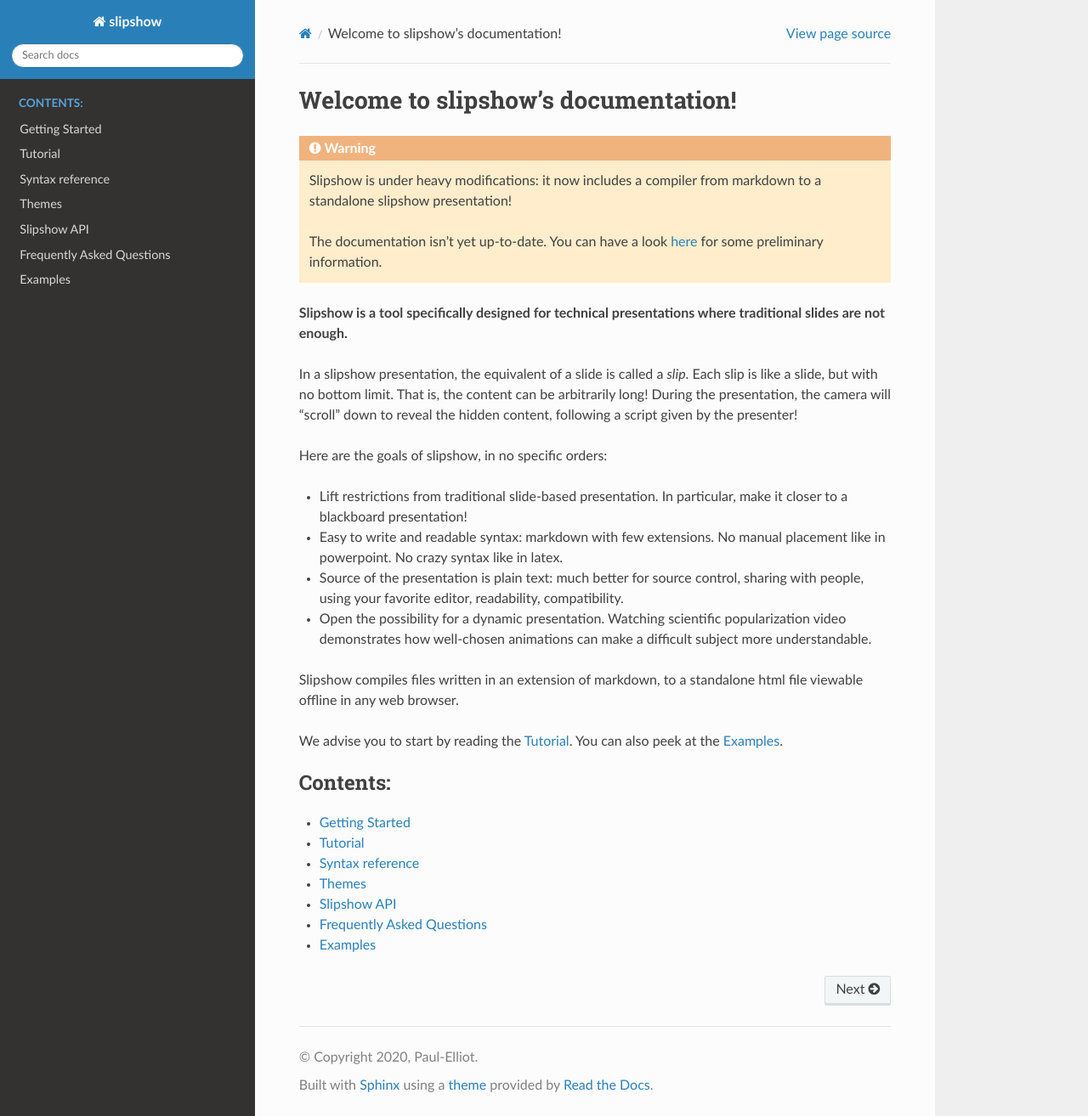
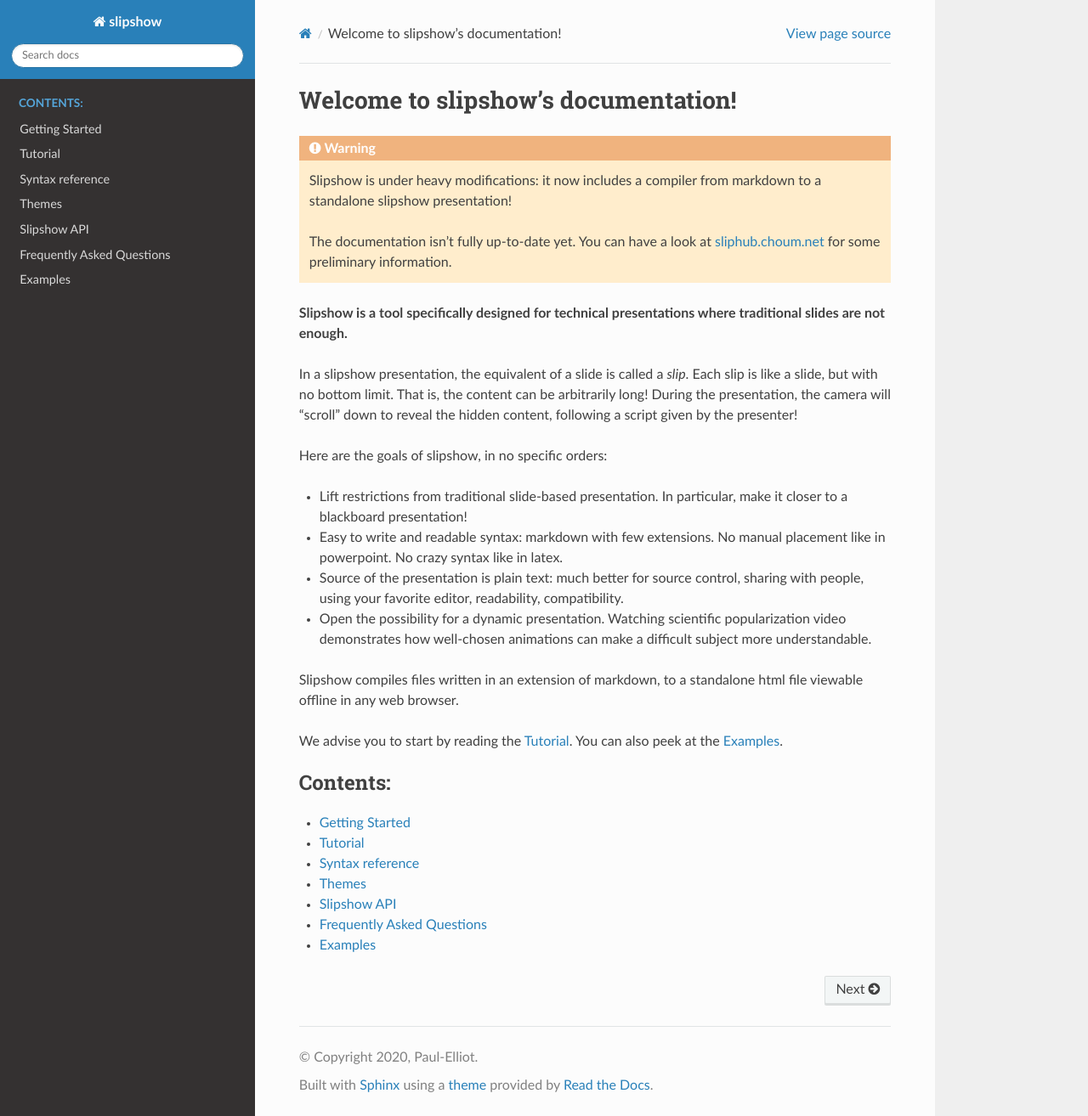
Before and after one commit to panglesd/slipshow, a Sphinx documentation site: the page built from docs/index.rst, in a window 1280 px wide and 1314 px high. Shown: the whole window at 85% size. Built offline with Sphinx 7.4.7 and the Read the Docs theme 2.0.0, drawn with Linux system fonts in a browser that asks for light colours.

Commit message:
Replace choum.net:8085 by sliphub.choum.net
Signed-off-by: Paul-Elliot <peada@free.fr>

```diff
--- a/docs/index.rst
+++ b/docs/index.rst
@@ -9,7 +9,7 @@
 .. warning::
    Slipshow is under heavy modifications: it now includes a compiler from markdown to a standalone slipshow presentation!
 
-   The documentation isn't yet up-to-date. You can have a look `here <http://choum.net:8085>`_ for some preliminary information.
+   The documentation isn't fully up-to-date yet. You can have a look at `sliphub.choum.net <https://sliphub.choum.net>`_ for some preliminary information.
 
 **Slipshow is a tool specifically designed for technical presentations where traditional slides are not enough.**
 
--- a/docs/quick-start.rst
+++ b/docs/quick-start.rst
@@ -14,7 +14,7 @@
 Using a webservice
 ------------------
 
-The simplest way to get started with slipshow is to go to `http://choum.net:8085/new`_. This will open a page with an editor on the left, and a preview on the right.
+The simplest way to get started with slipshow is to go to `sliphub.choum.net <https://sliphub.choum.net/new>`_. This will open a page with an editor on the left, and a preview on the right.
 
 Currently, the interface is quite minimal. Your progress is saved "live" and you can even do collaborative editing: two people editing the same document. But do not type an accent! Or your progress won't be saved anymore...
 
```
Also changed, not shown: README.md (+2 -2 lines).
